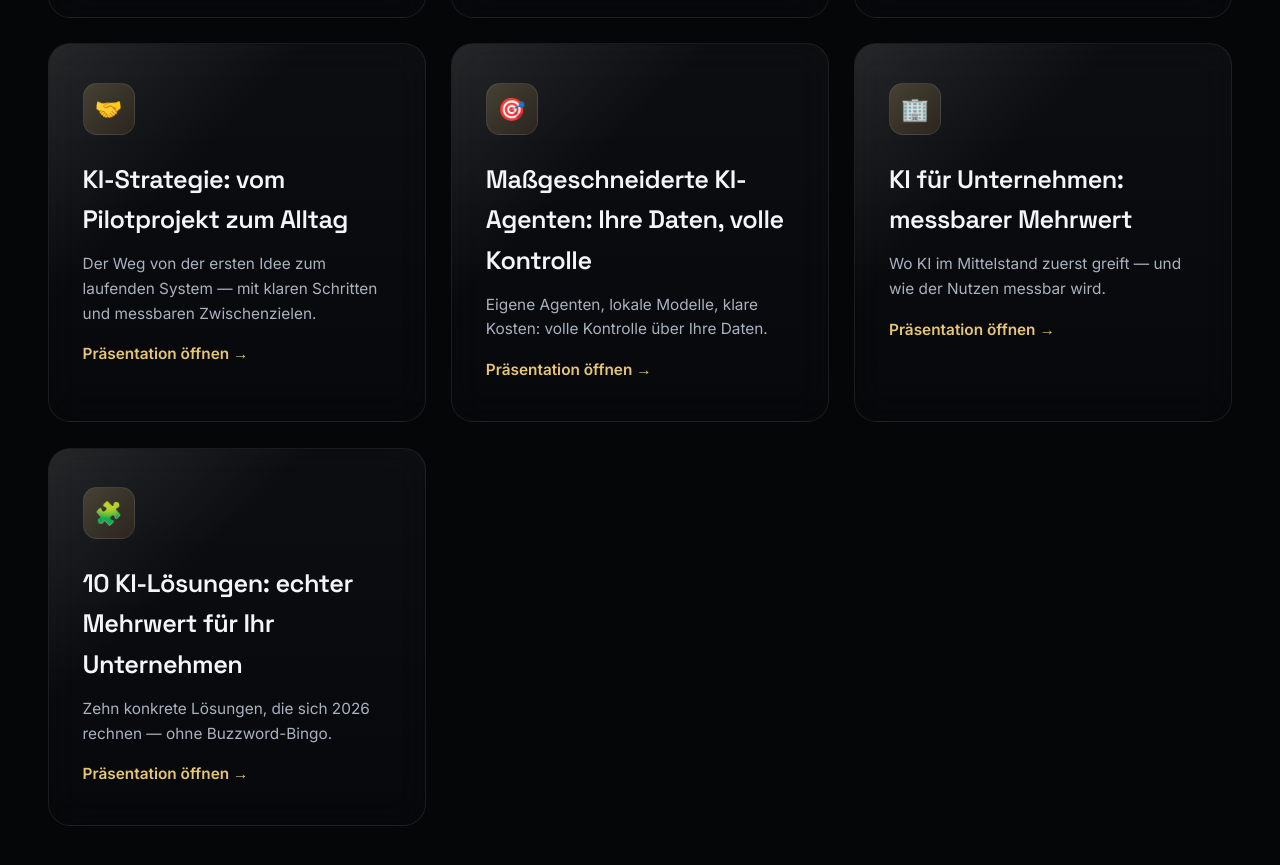
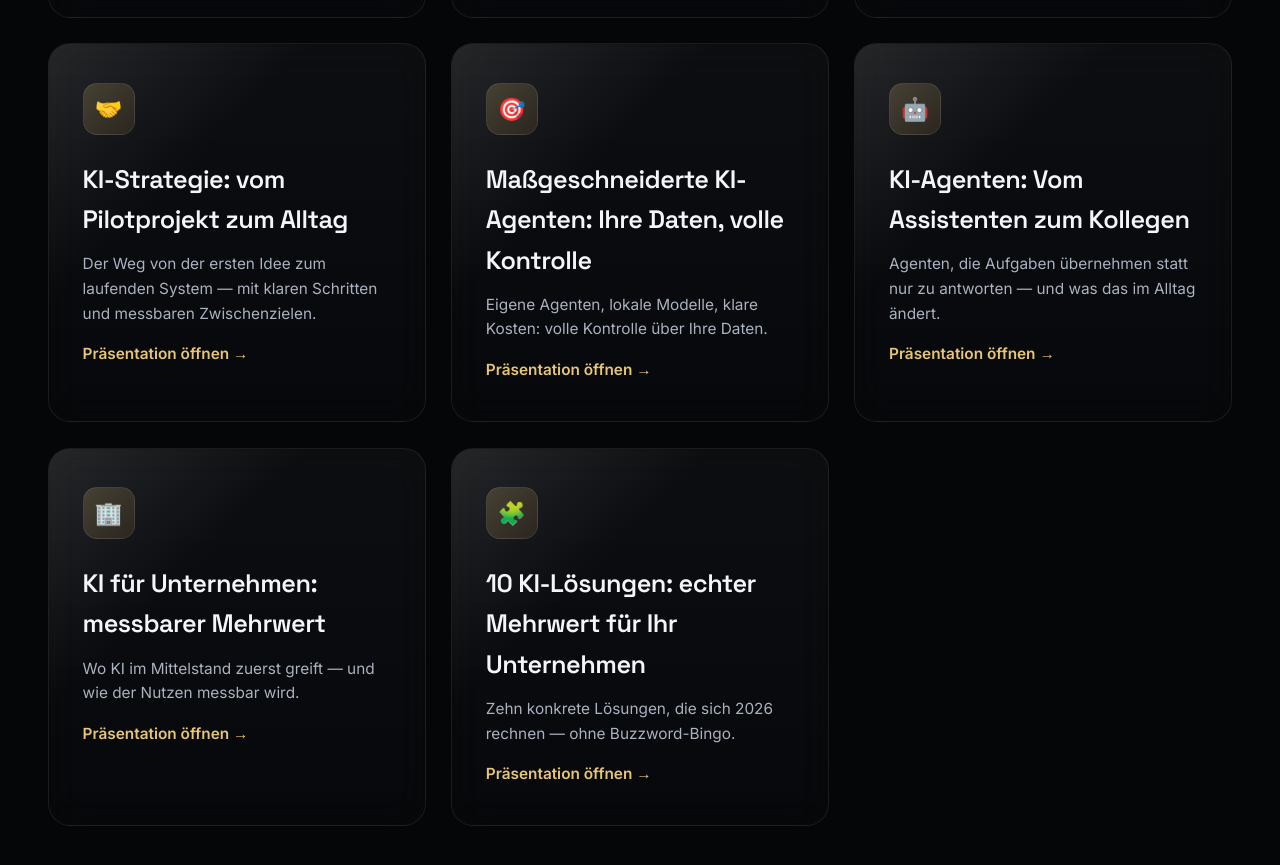
Before and after one commit to awinwindeal1-del/netpartner, a plain HTML site: page ki/leistungen.html in a window 1280 px wide. Shown: the part 2680-3545 px from the top of the page. Drawn offline with Linux system fonts and the light colour scheme.

Commit message:
leistungen.html: Deck 'KI-Agenten: Vom Assistenten zum Kollegen' verlinkt
Achte Praesentationskarte, direkt hinter 'Massgeschneiderte KI-Agenten'.

```diff
--- a/ki/leistungen.html
+++ b/ki/leistungen.html
@@ -265,6 +265,12 @@
         <p style="margin-top:0.6rem;">Eigene Agenten, lokale Modelle, klare Kosten: volle Kontrolle über Ihre Daten.</p>
         <p style="margin-top:1rem; color:var(--accent); font-weight:600;">Präsentation öffnen <span class="btn-arrow">→</span></p>
       </a>
+      <a class="card glass reveal" href="https://gamma.app/docs/KI-Agenten-Vom-Assistenten-zum-Kollegen-xwarf7pl0a9yq7t" target="_blank" rel="noopener" style="text-decoration:none;">
+        <div class="card-icon">🤖</div>
+        <h3>KI-Agenten: Vom Assistenten zum Kollegen</h3>
+        <p style="margin-top:0.6rem;">Agenten, die Aufgaben übernehmen statt nur zu antworten — und was das im Alltag ändert.</p>
+        <p style="margin-top:1rem; color:var(--accent); font-weight:600;">Präsentation öffnen <span class="btn-arrow">→</span></p>
+      </a>
       <a class="card glass reveal" href="https://gamma.app/docs/KI-fur-Unternehmen-messbarer-Mehrwert-1frs252coev9z3s" target="_blank" rel="noopener" style="text-decoration:none;">
         <div class="card-icon">🏢</div>
         <h3>KI für Unternehmen: messbarer Mehrwert</h3>
```
